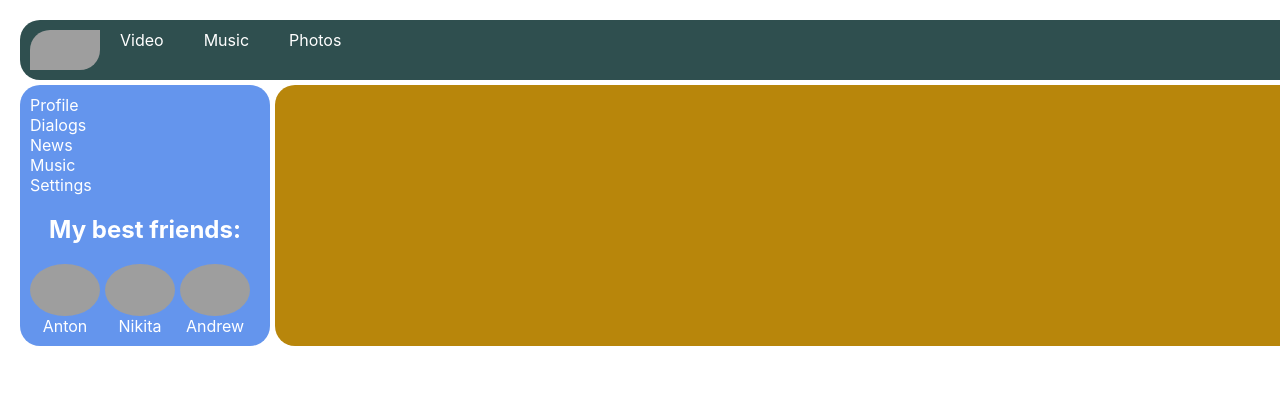
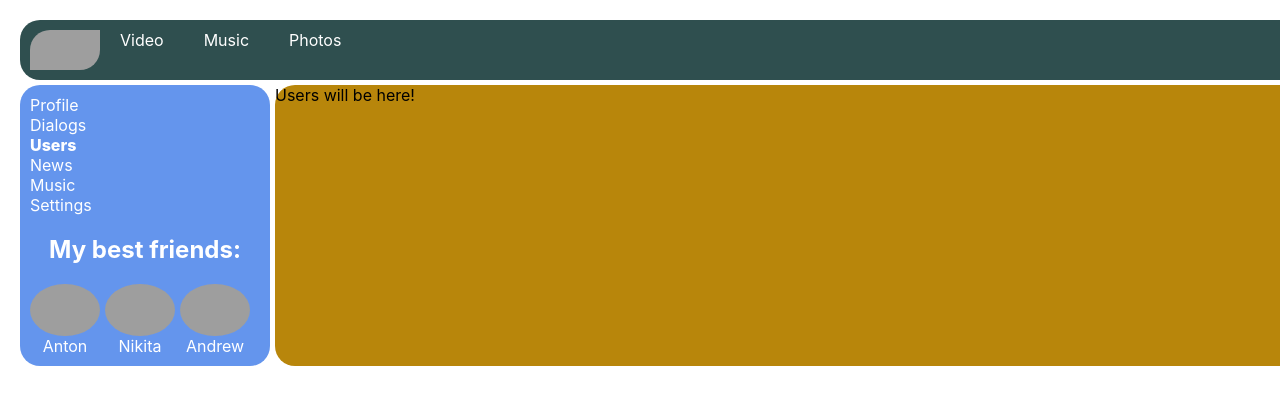
Before and after one commit to Pikadorius/Samurai-way-SN, a React (Create React App) app: page /users in a window 1280 px wide. Shown: the top 404 px of the page. Built offline with nearby package versions, Linux system fonts and the light colour scheme; grey boxes are pictures that could not be loaded.

Commit message:
added new component Users.tsx

```diff
--- a/src/App.tsx
+++ b/src/App.tsx
@@ -8,6 +8,7 @@ import News from './components/News/News';
 import Settings from './components/Settings/Settings';
 import DialogsContainer from './components/Dialogs/DialogsContainer';
 import NavbarContainer from "./components/Navbar/NavbarContainer";
+import UsersContainer from "./components/Users/UsersContainer";
 
 const App: React.FC = () => {
     const ProfileWithProps = () => <Profile/>
@@ -18,7 +19,8 @@ const App: React.FC = () => {
             <NavbarContainer/>
             <div className='app-wrapper-content'>
                 <Route render={ProfileWithProps} path={'/profile'}/>
-                <Route render={DialogsWithProps} path={'/dialogs'}/>
+                <Route component={DialogsContainer} path={'/dialogs'}/>
+                <Route component={UsersContainer} path={'/users'}/>
                 <Route component={News} path={'/news'}/>
                 <Route component={Music} path={'/music'}/>
                 <Route component={Settings} path={'/settings'}/>
--- a/src/components/Navbar/Navbar.tsx
+++ b/src/components/Navbar/Navbar.tsx
@@ -11,6 +11,9 @@ const Navbar: React.FC<SidebarType> = ({friends}) => {
             </div>
             <div className={s.item}>
                 <NavLink to={'/dialogs'} activeClassName={s.activeLink}>Dialogs</NavLink>
+            </div>
+            <div className={s.item}>
+                <NavLink to={'/users'} activeClassName={s.activeLink}>Users</NavLink>
             </div>
             <div className={s.item}>
                 <NavLink to={'/news'} activeClassName={s.activeLink}>News</NavLink>
--- /dev/null
+++ b/src/components/Users/Users.tsx
@@ -0,0 +1,11 @@
+import React from 'react';
+
+const Users = () => {
+    return (
+        <div>
+            Users will be here!
+        </div>
+    );
+};
+
+export default Users;
--- /dev/null
+++ b/src/components/Users/UsersContainer.tsx
@@ -0,0 +1,8 @@
+import React from 'react';
+import {connect} from "react-redux";
+import Users from "./Users";
+
+
+const UsersContainer = connect()(Users);
+
+export default UsersContainer;
```
